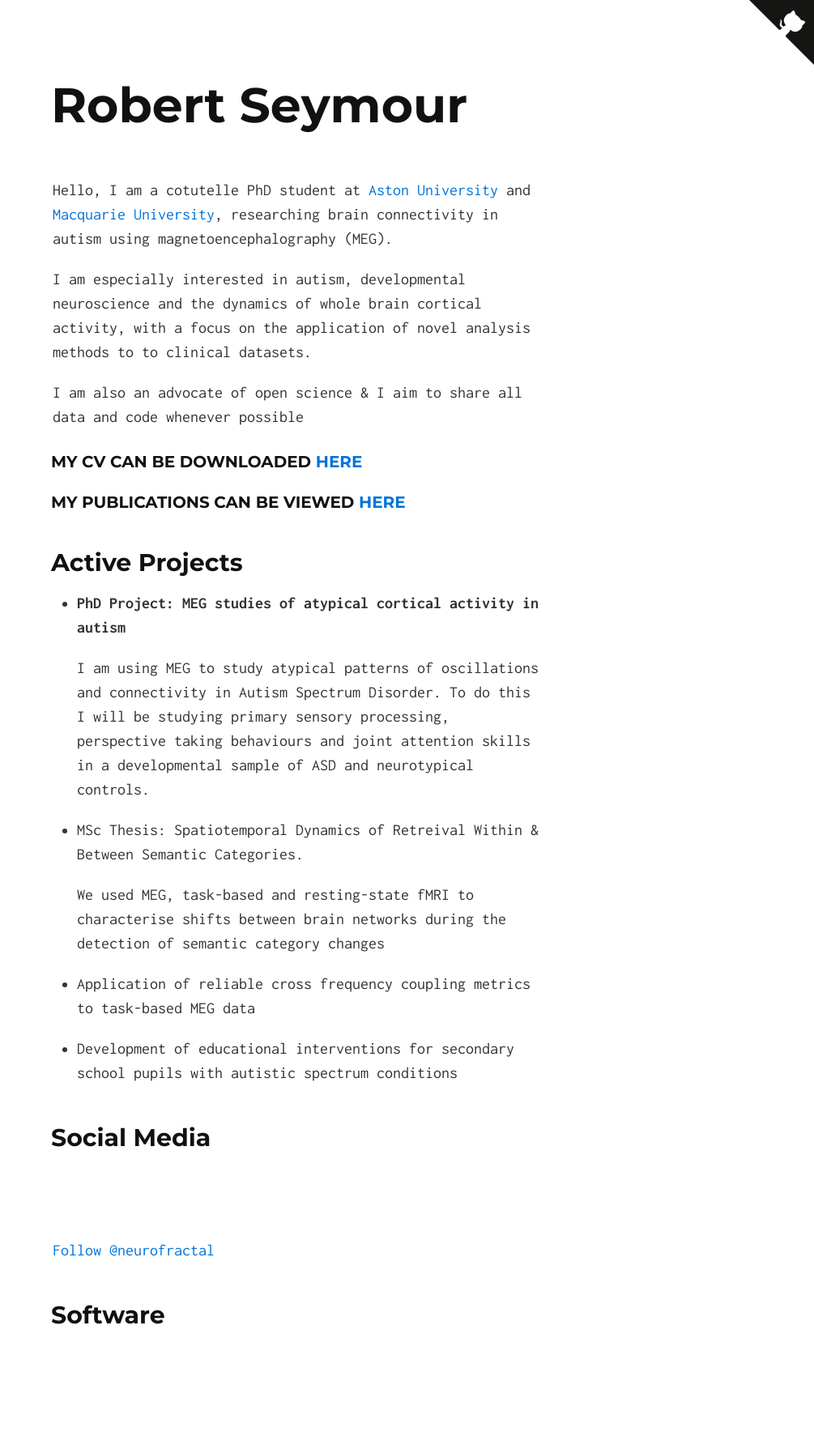
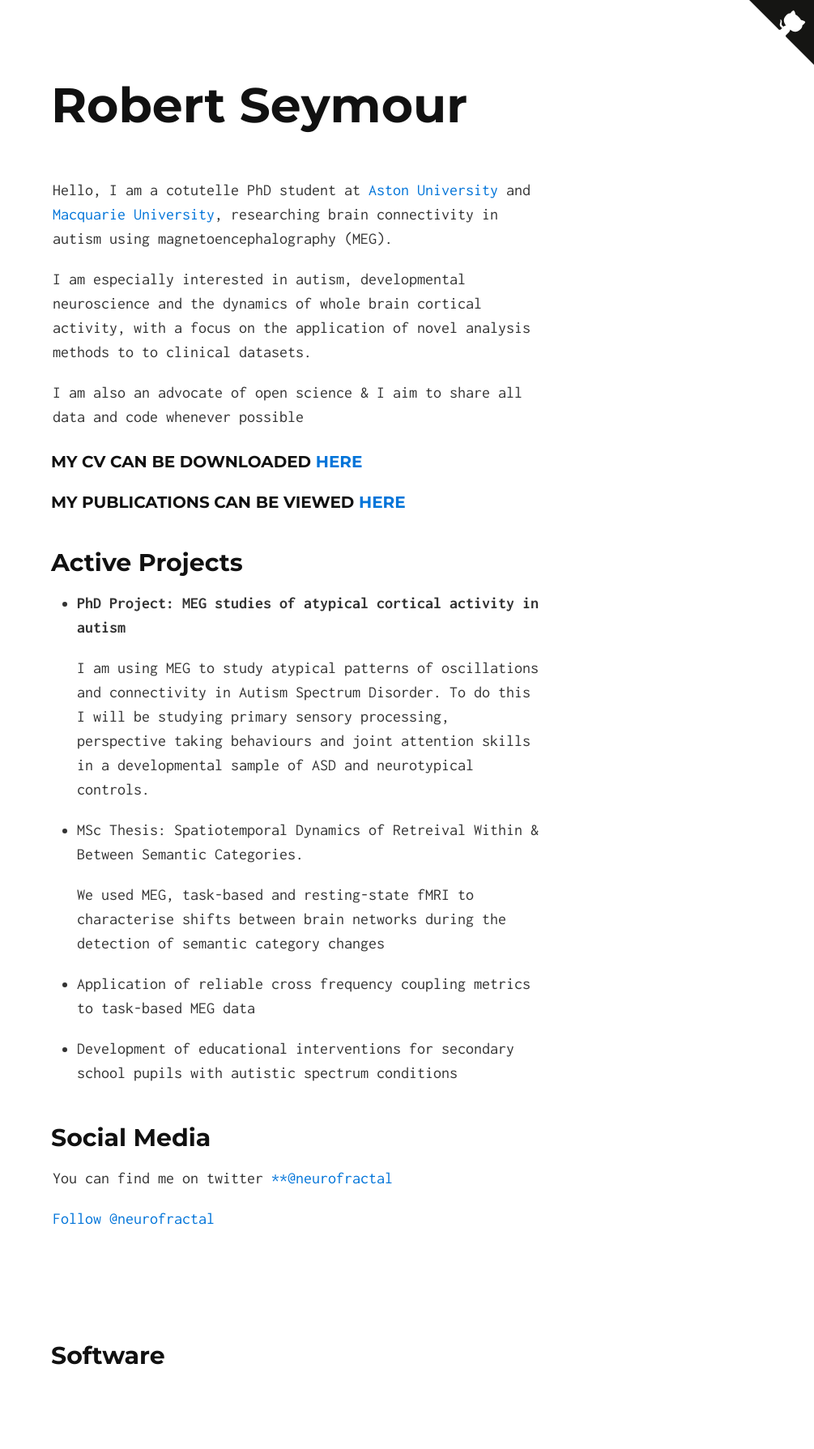
Before and after one commit to neurofractal/neurofractal.github.io, a Jekyll site: the page built from index.md, in a window 1280 px wide. Shown: the whole page at 81% size, without its empty margins (275-1280 px from the left). Built offline with Jekyll 4.4.1, drawn with Linux system fonts in a browser that asks for light colours; our own code applies the rules of GitHub Pages for plain Markdown files; comment, search, counter and statistics services are not loaded; before the commit the page ends 1739 px from its top, so only the background shows below that; grey boxes are pictures that could not be loaded.

Commit message:
Update index.md

```diff
--- a/index.md
+++ b/index.md
@@ -27,10 +27,14 @@ I am also an advocate of open science & I aim to share all data and code wheneve
 
 ## Social Media
 
+  You can find me on twitter [**@neurofractal](https://twitter.com/neurofractal)
+  <dl>
+  <a href="https://twitter.com/neurofractal" class="twitter-follow-button" data-show-count="false">Follow @neurofractal</a><script async src="//platform.twitter.com/widgets.js" charset="utf-8"></script>
+  </dl>
+
+
 <iframe src="https://ghbtns.com/github-btn.html?user=chibicode&amp;repo=solo&amp;type=watch&amp;count=true&amp;size=large"
   allowtransparency="true" frameborder="0" scrolling="0" width="170" height="30"></iframe><br/>
-
-  <a href="https://twitter.com/neurofractal" class="twitter-follow-button" data-show-count="false">Follow @neurofractal</a><script async src="//platform.twitter.com/widgets.js" charset="utf-8"></script>
 
 ## Software
 
```
